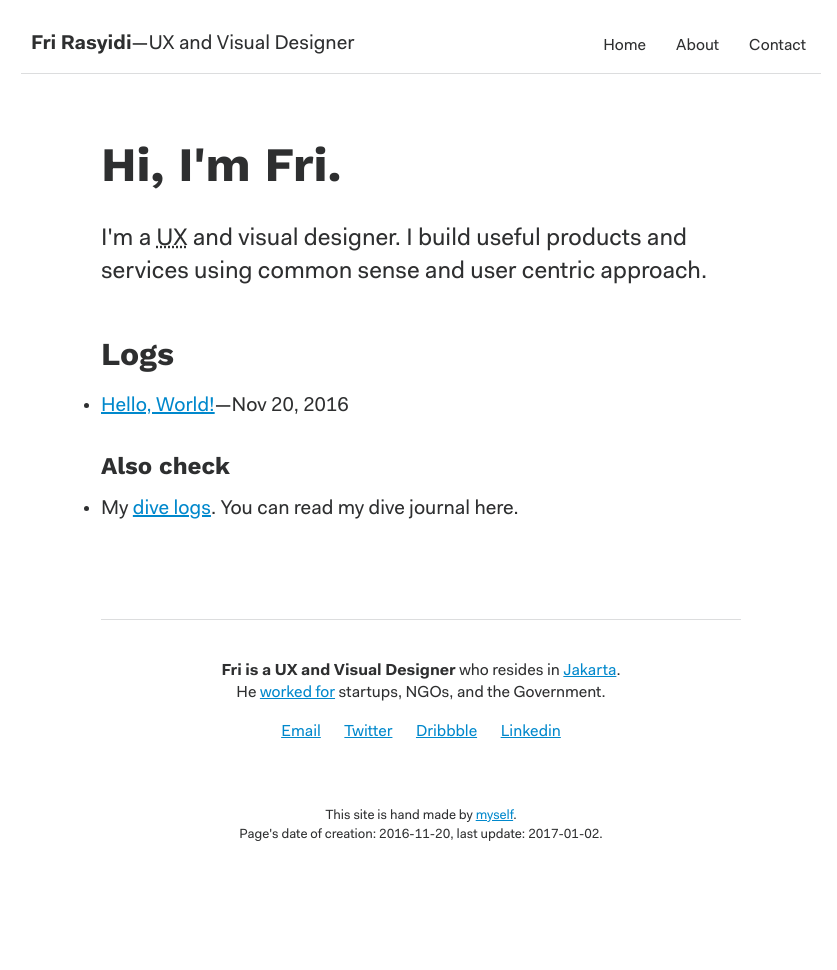
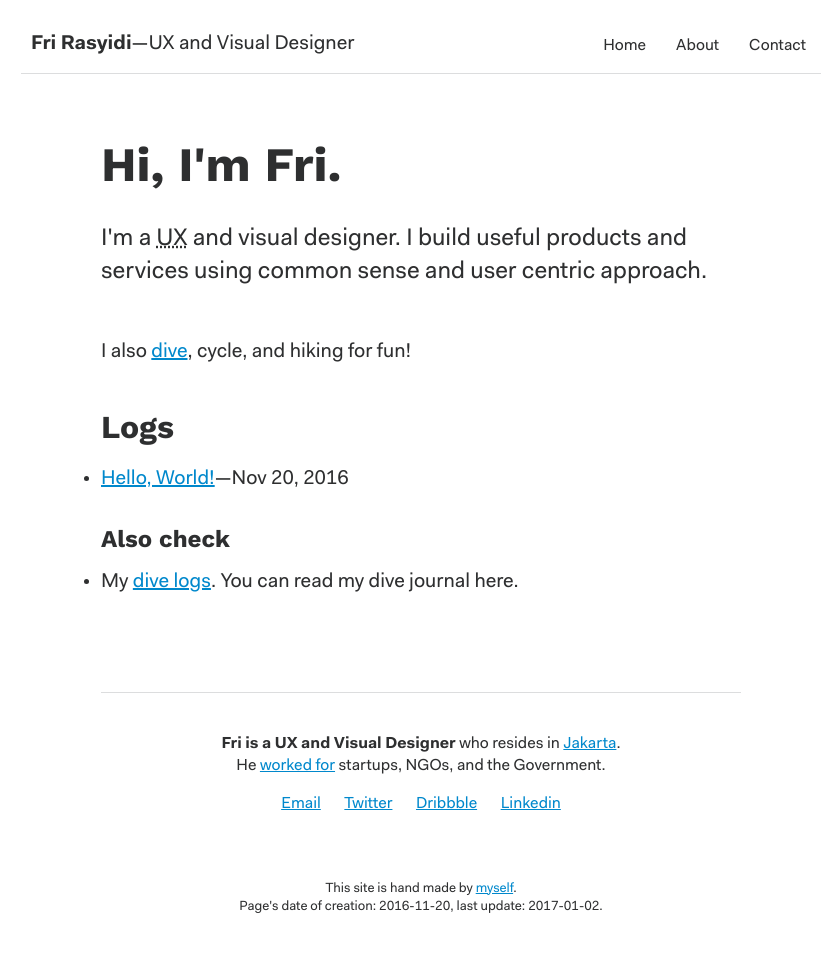
Before and after one commit to frirasyidi/frirasyidi.github.io, a Jekyll site: the page built from index.html, in a window 1280 px wide. Shown: the whole page, without its empty margins (219-1056 px from the left). Built offline with Jekyll 4.4.1, drawn with Linux system fonts in a browser that asks for light colours; before the commit the page ends 900 px from its top, so only the background shows below that.

Commit message:
Making link to dive log less prominent

```diff
--- a/index.html
+++ b/index.html
@@ -6,6 +6,7 @@
 
 <h1>Hi, I'm Fri.</h1>
 <p>I'm a <abbr title="User Experience">UX</abbr> and visual designer. I build useful products and services using common sense and user centric approach.</p>
+<p>I also <a href="/divelogs" title="See my dive logs">dive</a>, cycle, and hiking for fun!</p>
 <!--<p>I also write articles on user experience, design, and startups that you can check on below:</p>-->
 
 <h2>Logs</h2>
```
